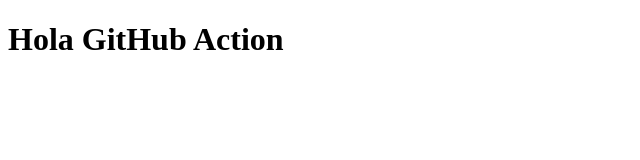
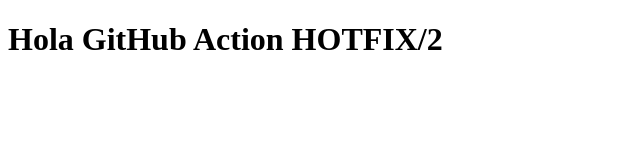
Before and after one commit to LeoAC0/hello-world-typescript_actions, a website: page index.html in a window 1280 px wide. Shown: the whole page, without its empty margins (0-640 px from the left). Drawn offline with Linux system fonts and the light colour scheme.

Commit message:
Prueba HOTFIX/2

```diff
--- a/index.html
+++ b/index.html
@@ -6,6 +6,6 @@
     <title>Test</title>
 </head>
 <body>
-    <h1>Hola GitHub Action</h1>
+    <h1>Hola GitHub Action HOTFIX/2</h1>
 </body>
 </html>
```
Also changed, not shown: .github/workflows/pr_merge_hotfixToNext.yaml.
